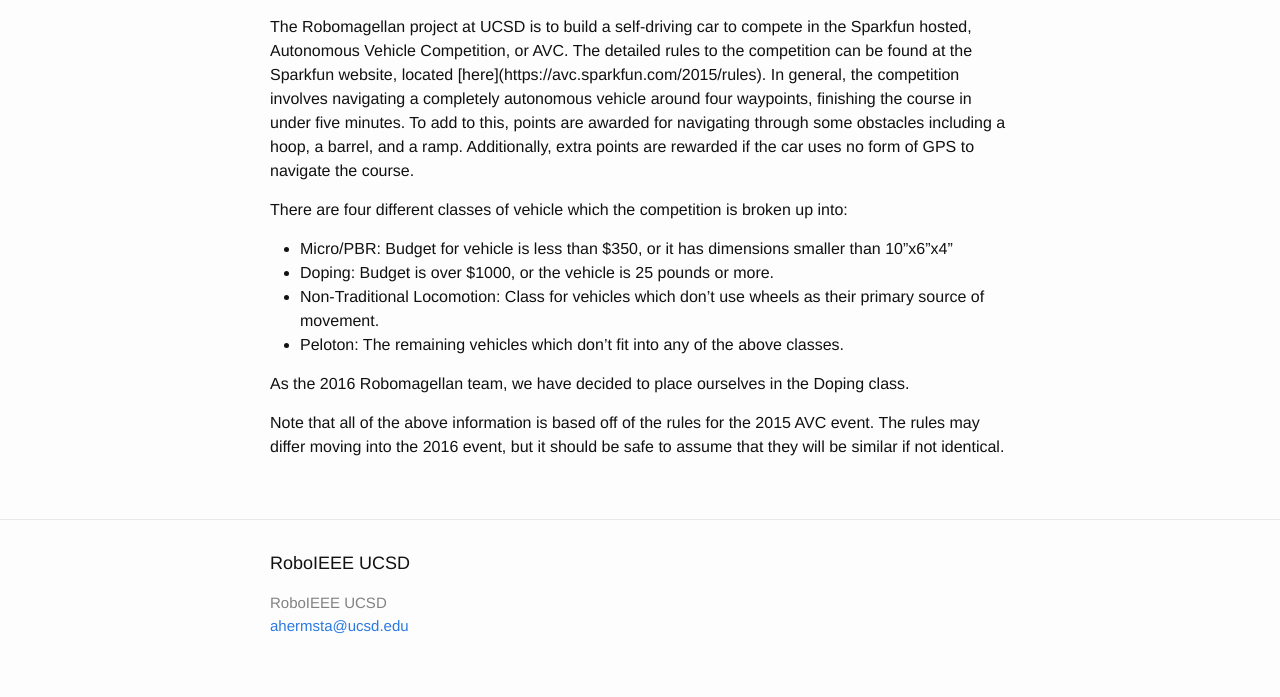
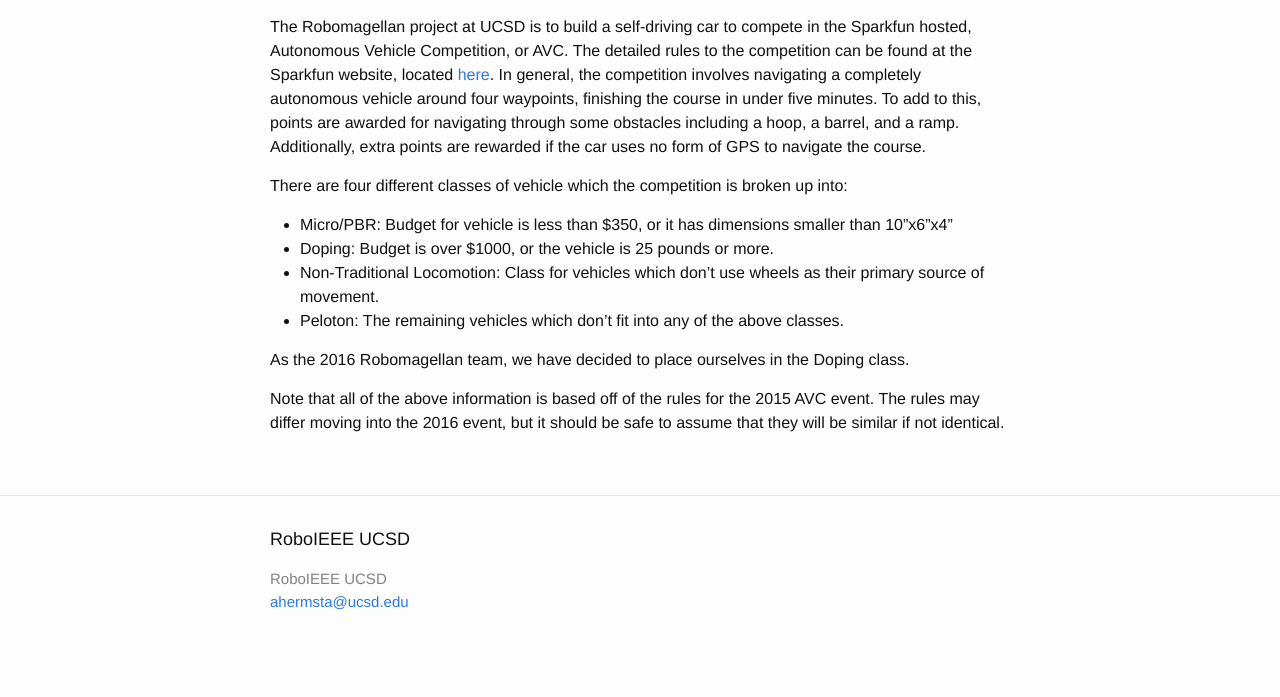
Before and after one commit to hermstadalex/UCSDroboIEEE, a Jekyll site: the page built from about_competition.md, in a window 1280 px wide. Shown: the part 580-1277 px from the top of the page. Built offline with Jekyll 4.4.1, drawn with Linux system fonts in a browser that asks for light colours; after the commit the page ends 1253 px from its top, so only the background shows below that; some of the changed lines change nothing that is shown.

Commit message:
Fixed Link

```diff
--- a/about_competition.md
+++ b/about_competition.md
@@ -22,7 +22,7 @@
 The Robomagellan project at UCSD is to build a self-driving car to compete in the Sparkfun
 hosted, Autonomous Vehicle Competition, or AVC. The detailed rules to the
 competition can be found at the Sparkfun website, located
-[here](https://avc.sparkfun.com/2015/rules). In general, the competition
+<a href="https://avc.sparkfun.com/2015/rules">here</a>. In general, the competition
 involves navigating a completely autonomous vehicle around four waypoints,
 finishing the course in under five minutes. To add to this, points are awarded
 for navigating through some obstacles including a hoop, a barrel, and a ramp.
```
